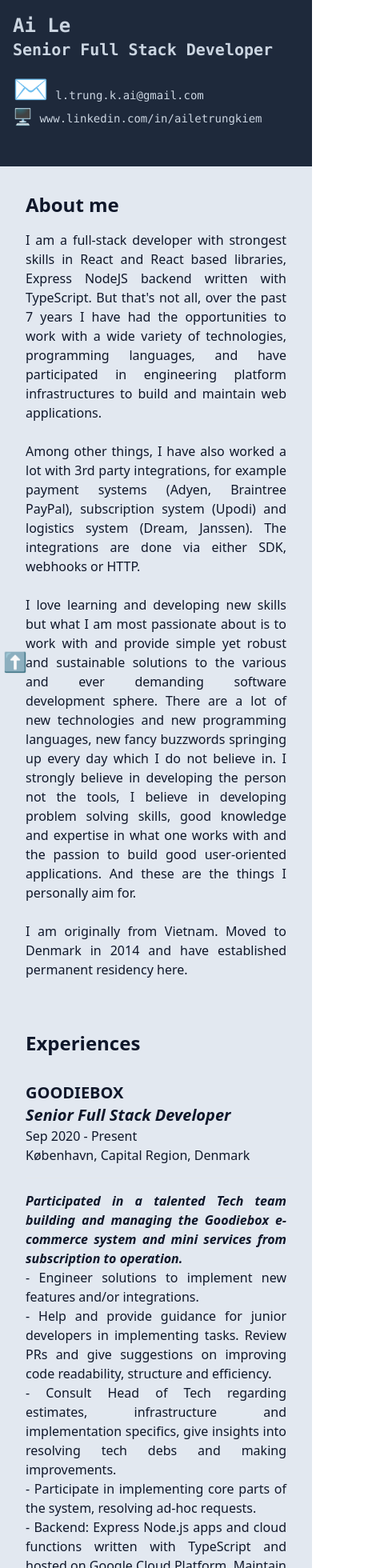
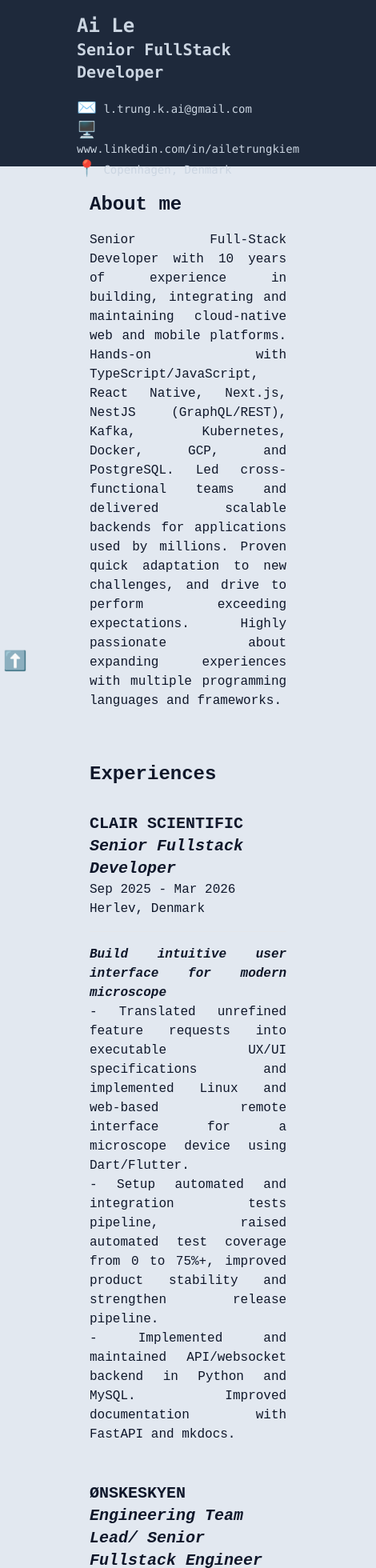
Before and after one commit to letrungkiemai/resume, a React (Create React App) app: page / in a window 390 px wide. Shown: the top 1960 px of the page at 80% size, 470 px wide, since content can reach past the window. Built offline with nearby package versions, Linux system fonts and the light colour scheme.

Commit message:
UPdated CV

```diff
--- a/src/components/About.tsx
+++ b/src/components/About.tsx
@@ -7,42 +7,12 @@ export const About = () => {
         About me
       </h1>
       <p className="text-justify">
-        I am a full-stack developer with strongest skills in React and React
-        based libraries, Express NodeJS backend written with TypeScript. But
-        that's not all, over the past 7 years I have had the opportunities to
-        work with a wide variety of technologies, programming languages, and
-        have participated in engineering platform infrastructures to build and
-        maintain web applications.
-      </p>
-      <br />
-      <p className="text-justify">
-        Among other things, I have also worked a lot with 3rd party
-        integrations, for example payment systems (Adyen, Braintree PayPal),
-        subscription system (Upodi) and logistics system (Dream, Janssen). The
-        integrations are done via either SDK, webhooks or HTTP.
-      </p>
-      <br />
-      <p className="text-justify">
-        I love learning and developing new skills but what I am most passionate
-        about is to work with and provide simple yet robust and sustainable
-        solutions to the various and ever demanding software development sphere.
-        There are a lot of new technologies and new programming languages, new
-        fancy buzzwords springing up every day which I do not believe in. I
-        strongly believe in developing the person not the tools, I believe in
-        developing problem solving skills, good knowledge and expertise in what
-        one works with and the passion to build good user-oriented applications.
-        And these are the things I personally aim for.
-      </p>
-      <br />
-      <p className="text-justify">
-        I am originally from Vietnam. Moved to Denmark in 2014 and have
-        established permanent residency here.
+        Senior Full-Stack Developer with 10 years of experience in building, integrating and maintaining cloud-native web and mobile platforms. Hands-on with TypeScript/JavaScript, React Native, Next.js, NestJS (GraphQL/REST), Kafka, Kubernetes, Docker, GCP, and PostgreSQL. Led cross-functional teams and delivered scalable backends for applications used by millions. Proven quick adaptation to new challenges, and drive to perform exceeding expectations. Highly passionate about expanding experiences with multiple programming languages and frameworks.
       </p>
       <div className="sm:block hidden">
         <Graph></Graph>
         <p className="text-justify italic">
-          *** Above are some of the technologies I am familiar with and my
-          relative experiences working with them
+          *** Technologies and experiences
         </p>
       </div>
     </div>
--- a/src/components/Exp.tsx
+++ b/src/components/Exp.tsx
@@ -4,6 +4,8 @@ import lb from "../lb.jpeg";
 import mc from "../mc.jpeg";
 import gt from "../gt.jpeg";
 import wb from "../wb.jpeg";
+import cs from "../cs.jpeg";
+import os from "../os.jpeg";
 import dx from "../dx.jpeg";
 import an from "../an.svg";
 
@@ -16,19 +18,48 @@ export const Exp = () => {
       <div>
         <CompanySection
           key={1}
+          name="Clair Scientific"
+          title="Senior Fullstack Developer"
+          length="Sep 2025 - Mar 2026"
+          logo={cs}
+          location="Herlev, Denmark"
+          summary="Build intuitive user interface for modern microscope"
+          bulletPoints={[
+           "Translated unrefined feature requests into executable UX/UI specifications and implemented Linux and web-based remote interface for a microscope device using Dart/Flutter.",
+"Setup automated and integration tests pipeline, raised automated test coverage from 0 to 75%+, improved product stability and strengthen release pipeline.",
+"Implemented and maintained API/websocket backend in Python and MySQL. Improved documentation with FastAPI and mkdocs."
+          ]}
+        ></CompanySection>
+          <CompanySection
+          key={1}
+          name="Ønskeskyen"
+          title="Engineering Team Lead/ Senior Fullstack Engineer"
+          length="Mar 2023 - Aug 2025"
+          logo={os}
+          location="Copenhagen, Denmark"
+          summary="Build highly scalable wishlist app for millions of users"
+          bulletPoints={[
+           "Led a cross-functional engineering team (backend, frontend, full stack) to deliver the Creator Platform for GoWish/Ønskeskyen within a strict timeline, driving end-to-end execution from requirements clarification through release while meeting business expectations.",
+           "Owned technical direction for a wide range of platform components based on highly scalable event driven architecture, applying best practice in system design to support reliable asynchronous workflows and maintainable service boundaries.",
+"Drive frictionless cross-team collaboration by clarifying requirements and aligning context upfront, ensuring uninterrupted delivery velocity and minimizing dependency bottlenecks.",
+"Coached and mentored engineers by setting clear expectations, reviewing work, and helping team members grow ownership and technical maturity while maintaining a high-trust team culture.",
+"Provided hands-on implementation across mobile, web, and backend services, contributing directly in development and maintenance to ensure timely delivery and consistent quality.",
+"Implemented authentication integrations for the mobile and web app, including SSO with Meta and Google OAuth, to support secure user access across platforms."
+          ]}
+        ></CompanySection>
+        <CompanySection
+          key={1}
           name="Goodiebox"
           title="Senior Full Stack Developer"
           length="Sep 2020 - Present"
           logo={gb}
           location="København, Capital Region, Denmark"
-          summary="Participated in a talented Tech team building and managing the Goodiebox e-commerce system and mini services from subscription to operation."
+          summary="Build e-commerce system and mini services to manage subscription, payment and delivery"
           bulletPoints={[
-            "Engineer solutions to implement new features and/or integrations.",
-            "Help and provide guidance for junior developers in implementing tasks. Review PRs and give suggestions on improving code readability, structure and efficiency.",
-            "Consult Head of Tech regarding estimates, infrastructure and implementation specifics, give insights into resolving tech debs and making improvements.",
-            "Participate in implementing core parts of the system, resolving ad-hoc requests.",
-            "Backend: Express Node.js apps and cloud functions written with TypeScript and hosted on Google Cloud Platform. Maintain and develop multiple mini services built with event-driven architecture. Work with Postgres, BigQuery, Firebase Auth and Firestore database. Building integration with 3rd party platforms for subscription, payment, logistics and e-commerce.",
-            "Frontend: TypeScript React apps built with NextJS, react-admin.",
+           "Owned end-to-end development and operations of the Goodiebox membership subscription and payment platform, including logistics and operational integration with third-party providers; guarantee absolute stability and error-free operation in production; implementing ad-hoc business requests and assisting customer support team.",
+"Designed and built Goodiepay, an in-house non-monetary payment microservice, ensure seamless integration with the subscription - payment - delivery flow.",
+"Partnered with the Head of Tech on delivery estimates, infrastructure choices, and implementation approach; translated business needs into maintainable full-stack solutions and drove performance and code quality improvements across core services.",
+"Guided and mentored junior developers in a team of 5+ by reviewing pull requests, unblocking implementation details, and raising engineering standards around readability, structure, and efficiency."
           ]}
         ></CompanySection>
         <CompanySection
@@ -38,13 +69,10 @@ export const Exp = () => {
           length="Aug 2017 - Sep 2020"
           logo={lb}
           location="København, Capital Region, Denmark"
-          summary="Aspiring full-stack developer with Angular-React for front-end & Ruby on Rails as back-end."
+          summary="Build construction project management system"
           bulletPoints={[
-            "Learn and develop my skills in programming web applications with AngularJS and React for front end, and Ruby on Rails backend (developing both REST API and GraphQL API) with Postgres database.",
-            "Participate in a fast growing team with the mission of breaking down monolithic infrastructure into simpler and more flexible microservices hosted on AWS that communicate to each other mainly through RabbitMQ as messages broker.",
-            "Working with Docker, TeamCity and Github Workflow for CI/CD.",
-            "Working with a range of application monitoring and tracing tools such as InfluxDB, Grafana, Sentry and Elastic APM.",
-            "Mostly worked as a full stack developer - developing new features by writing API for the backend and creating React components for the front end. For the last 6 months, I have mostly focused on micro-frontend architecture by developing React components in TypeScript as npm packages bundled with Rollup.",
+           "Delivered full-stack web applications with AngularJS/React front ends and Ruby on Rails (REST/GraphQL) services on PostgreSQL. ",
+"Drove the migration from monolith to AWS-based microservices, implemented Dockerized CI/CD pipelines, and strengthened observability with structured monitoring and tracing to improve scalability and operational reliability."
           ]}
         ></CompanySection>
         <CompanySection
@@ -54,11 +82,9 @@ export const Exp = () => {
           length="Jun 2016 - Aug 2017"
           logo={mc}
           location="København, Capital Region, Denmark / Ho Chi Minh city, Vietnam"
-          summary="Tackling the challenges of finding a good balance between managing a software project and accumulating programming experiences. Mat Cao is a Vietnam-based company that provides various software solutions for some long-term customers in Denmark, among those are Danx (fleet management system) and Gratisal (payroll system)."
+          summary="Build software solutions for fleet management system and payroll system."
           bulletPoints={[
-            "Tasks in project management involve creating issues based on the customer's requirement, making sure the features pass QA, ensuring sprint plans are achieved, etc.",
-            "Tasks in development involve working on the front-end with the HTML web app using the latest TypeScript and AngularJS, sometimes doing a bit C# with the API back-end, and enjoying learning from the other senior developers.",
-            "My latest project is a small web app for EuroStudy built from scratch using Angular CLI and the latest rising star Angular 4. It was an exciting experience where I get to expand my Angular territory and get wonderful feedback from the product owner.",
+            "Led end-to-end feature delivery by translating customer requirements into sprint execution plans, driving on-time completion, and enforcing QA validation to ensure production readiness. Delivered and maintained front-end features in TypeScript and AngularJS across the full development lifecycle.",
           ]}
         ></CompanySection>
         <CompanySection
@@ -68,10 +94,9 @@ export const Exp = () => {
           length="Apr 2016 - Jun 2016"
           logo={gt}
           location="Ho Chi Minh city, Vietnam"
-          summary="During the 2 months of internship I learnt a lot about offshore project management, how an Agile project works and be part of the Agile process, programming in TypeScript using Kendo UI to create web app components, and adding to my experiences with AngularJS."
+          summary="Build Time Entry module"
           bulletPoints={[
-            "Participate in creating the Time entry module in Gratisal app for my final semester project in KEA.",
-            "The project is developed in TypeScript and AngularJS.",
+            "Designed and delivered the Time Entry module for the Gratisal application, building reusable TypeScript/AngularJS components and integrating seamlessly into existing workflows. Improved maintainability and reliability by translating requirements into structured client-side architecture and proactively resolving UI defects.",
           ]}
         ></CompanySection>
         <CompanySection
@@ -81,10 +106,9 @@ export const Exp = () => {
           length="Oct 2015 - Apr 2016"
           logo={wb}
           location="Copenhagen Area, Capital Region, Denmark"
-          summary="Making use of my previous experiences in Software testing while developing skills in frontend web development."
+          summary="Test and build front end for ERP system"
           bulletPoints={[
-            "Participate in the development of WorkBook version 9, developed in HTML/CSS and JQuery.",
-            "Perform manual testing of the WorkBook software application.",
+            "Contributed to WorkBook v9 by combining hands-on QA testing with front-end development in HTML, CSS, and jQuery to support stable feature delivery. Improved release quality by validating cross-browser behavior, documenting defects, and partnering with developers to isolate root causes and verify fixes.",
           ]}
         ></CompanySection>
         <CompanySection
@@ -94,8 +118,8 @@ export const Exp = () => {
           length="Aug 2014 - Jan 2015"
           logo={dx}
           location="Copenhagen Area, Capital Region, Denmark"
-          summary="Danx is a transportation company, and has started to use AlgoPlanner since 2014. My task at Danx was to support the operational team in using AlgoPlanner, and act as a Product Owner role to the development team in Vietnam."
-          bulletPoints={[]}
+          summary=""
+          bulletPoints={["Support the operational team in using AlgoPlanner, and act as a Product Owner role to the development team in Vietnam."]}
         ></CompanySection>
         <CompanySection
           key={7}
@@ -104,11 +128,9 @@ export const Exp = () => {
           length="May 2010 - Jul 2014"
           logo={mc}
           location="Ho Chi Minh City, Vietnam"
-          summary="Mat Cao was where I started my career path towards software development."
+          summary=""
           bulletPoints={[
-            "As Office Assistant, I managed a wide variety of tasks, such as: HR management - which requires experiences and knowledge in recruitment, salary, labor law, social insurances law; taking responsibility in creating and managing payroll, preparing online payment transfer, ensuring the updates and application of any labor and social insurances changes; tax calculations, making HR budget; assisting the Director in communications with the staff and understanding of cultural differences; preparing important business documents, such as company policy, work contract, collective labor agreement, business contracts and invoices; office administration – managing documentation, arranging business activities, welcoming guests and business partners; preparing documents and assisting foreign guests in applying for visa, bank account opening, work permit, temporary residency card; personal assistant to the director – acting as interpreter and assisting in arranging vehicles or discussing contract terms with Vietnamese suppliers; preparing documentation for projects – writing description for IT projects, and taking some small part in the project development procedure; researching and translating Vietnam's business laws and regulations for the director's reference.",
-            "My career move towards software development started when I developed interests in working more closely with the software that the company was developing. Tasks included: Software testing & Software documentation for AlgoPlanner project, a transportation planning system. (http://www.algoplanner.com). The application is developed for web, android and Windows Mobile platform. I have written many types of documentation, from project contract to description of logic for some important part of the application, and also have re-written the full logic for implementation of AlgoPlanner on the Windows Mobile. Developer intern: I have learned how to code in C# in Visual Studio by reading existing code and fix some small logical errors.",
-            "After moving to Denmark in January 2014, I continued working part time with the AlgoPlanner project, however I wanted to go deeper into programming, and as an intern I found it hard to improve fast working from a distance due to the communication difficulties. Therefore I stopped working for Mat Cao.",
+            "Mat Cao was where I started my career path towards software development."
           ]}
         ></CompanySection>
         <CompanySection
@@ -118,8 +140,8 @@ export const Exp = () => {
           length="Feb 2009 - Aug 2009"
           logo={an}
           location="Ho Chi Minh City, Vietnam"
-          summary="Handling purchases in coordination with Planning department and managing and resolving issues to ensure uninterrupted production chain in the factories."
-          bulletPoints={[]}
+          summary=""
+          bulletPoints={["Handling purchases in coordination with Planning department and managing and resolving issues to ensure uninterrupted production chain in the factories."]}
         ></CompanySection>
         <CompanySection
           key={9}
@@ -128,8 +150,8 @@ export const Exp = () => {
           length="Jun 2008 - Aug 2008"
           logo={an}
           location="Ho Chi Minh City, Vietnam"
-          summary="Internship in the import/export services."
-          bulletPoints={[]}
+          summary=""
+          bulletPoints={["Internship in the import/export services."]}
         ></CompanySection>
       </div>
     </div>
--- a/src/components/Header.tsx
+++ b/src/components/Header.tsx
@@ -3,7 +3,7 @@ import ai from "../ai.png";
 export const Header = () => {
   const fullHeader = (
     <header className={`sticky top-0 z-50`}>
-      <div className="flex sm:flex-row flex-col container m-auto max-w-none h-52 bg-slate-800">
+      <div className="flex sm:flex-row flex-col container m-auto max-w-none h-52 bg-slate-800 px-20">
         <div className="sm:block hidden mt-auto mb-auto ml-8 mr-8 basis-52">
           <a href={"https://linkedin.com/in/ailetrungkiem"} target="_blank" rel="noreferrer" >
             <img className="h-44 rounded-full border-8" src={ai} alt="aile" />
@@ -11,16 +11,13 @@ export const Header = () => {
         </div>
         <div className="sm:auto sm:m-auto sm:ml-4 mt-4 ml-4 mb-0 font-mono text-slate-300">
           <h1 className="font-bold text-2xl">Ai Le</h1>
-          <h1 className="font-bold text-xl">Senior Full Stack Developer</h1>
-          <p className="sm:block hidden">
-            Copenhagen, Capital Region of Denmark, Denmark
-          </p>
+          <h1 className="font-bold text-xl">Senior FullStack Developer</h1>
           <p className="sm:block hidden">Full time</p>
         </div>
         <div className="sm:m-auto sm:ml-4 m-4 font-mono text-slate-300">
           <h1>
             <a href="mailto:l.trung.k.ai@gmail.com">
-              <span className="text-4xl">✉️</span> l.trung.k.ai@gmail.com
+              <span className="text-xl">✉️</span> l.trung.k.ai@gmail.com
             </a>
           </h1>
           <h1>
@@ -29,6 +26,10 @@ export const Header = () => {
               www.linkedin.com/in/ailetrungkiem
             </a>
           </h1>
+          <h1>
+              <span className="text-xl">📍</span>{" "}
+              Copenhagen, Denmark
+          </h1>
         </div>
       </div>
     </header>
--- a/src/components/Menu.tsx
+++ b/src/components/Menu.tsx
@@ -3,14 +3,14 @@ import React from "react";
 export const Menu = () => {
   return (
     <div className="fixed top-200">
-      <div className="flex flex-col m-auto ml-0 font-mono">
+      <div className="flex flex-col m-auto ml-0">
         <h1
           onClick={() => window.scrollTo({ top: 0, behavior: "smooth" })}
           className="font-black font-bold text-2xl mb-4 hover:underline hover:cursor-pointer"
         >
           About me
         </h1>
-        <div className="sm:m-0 sm:mb-4 sm:text-sm font-mono">
+        <div className="sm:m-0 sm:mb-4 sm:text-sm">
           <h1>
             <a href="mailto:l.trung.k.ai@gmail.com">l.trung.k.ai@gmail.com</a>
           </h1>
--- a/src/components/Page.tsx
+++ b/src/components/Page.tsx
@@ -5,7 +5,7 @@ import { Menu } from "./Menu";
 import { Projects } from "./Projects";
 export const Page = () => {
   return (
-    <div className="flex flex-row container m-auto max-w-none h-52 bg-slate-200 h-auto text-slate-900">
+    <div className="flex flex-row container m-auto max-w-none h-52 bg-slate-200 h-auto text-slate-900 px-20">
       <div
         className="sm:block hidden mt-8 mb-auto ml-8 mr-8 basis-60"
         style={{ minWidth: "190px" }}
@@ -13,7 +13,7 @@ export const Page = () => {
         <Menu></Menu>
       </div>
 
-      <div className="flex flex-col ml-0 sm:font-mono font-sans">
+      <div className="flex flex-col ml-0">
         <About></About>
         <Exp></Exp>
         <Projects></Projects>
--- a/src/index.css
+++ b/src/index.css
@@ -4,9 +4,7 @@
 
 body {
   margin: 0;
-  font-family: -apple-system, BlinkMacSystemFont, "Segoe UI", "Roboto", "Oxygen",
-    "Ubuntu", "Cantarell", "Fira Sans", "Droid Sans", "Helvetica Neue",
-    sans-serif;
+  font-family: monospace, sans-serif;
   -webkit-font-smoothing: antialiased;
   -moz-osx-font-smoothing: grayscale;
 }
```
Also changed, not shown: src/components/ExpGraph.tsx (+86 -40 lines), src/cs.jpeg (added), src/os.jpeg (added).
